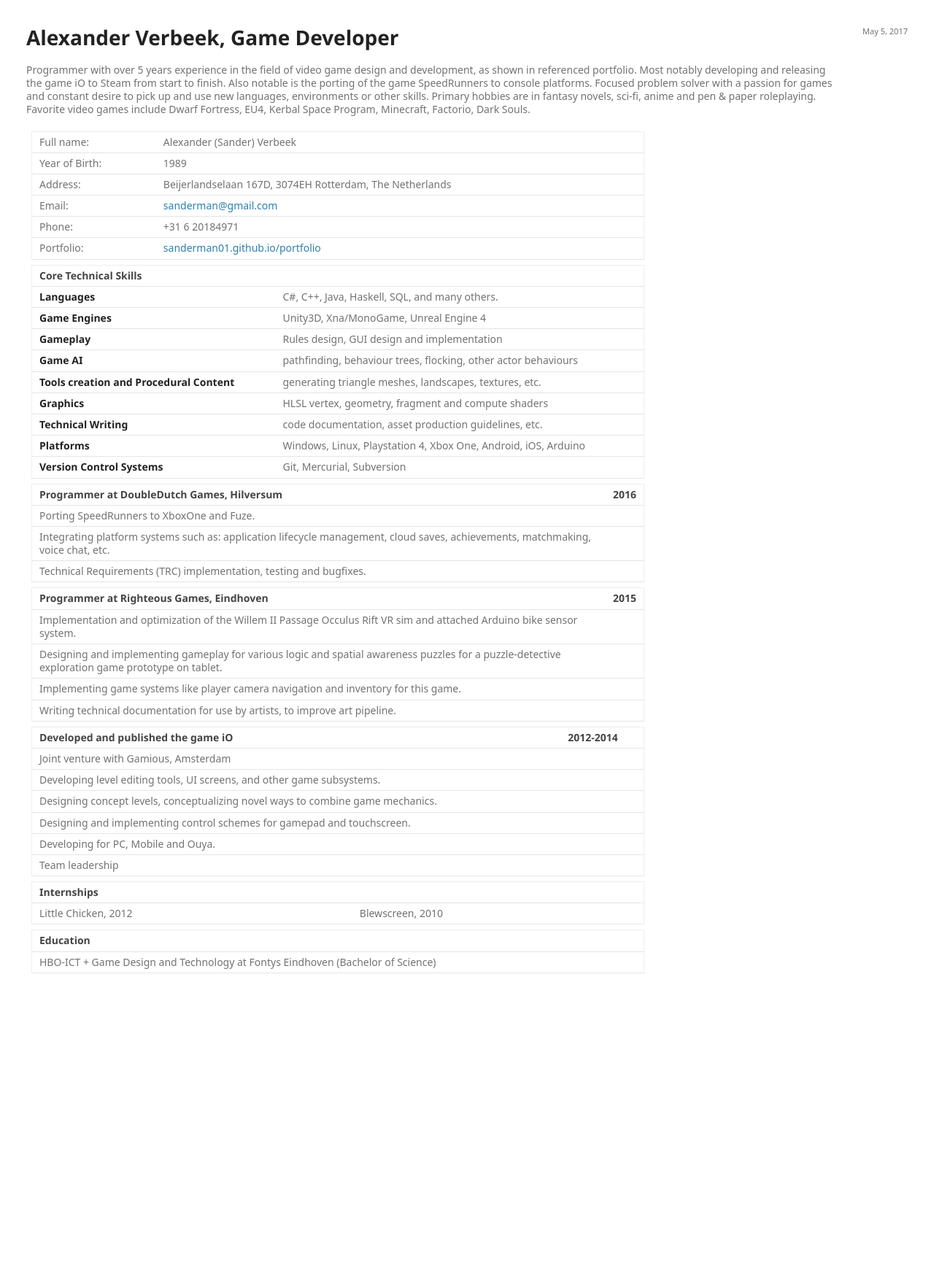
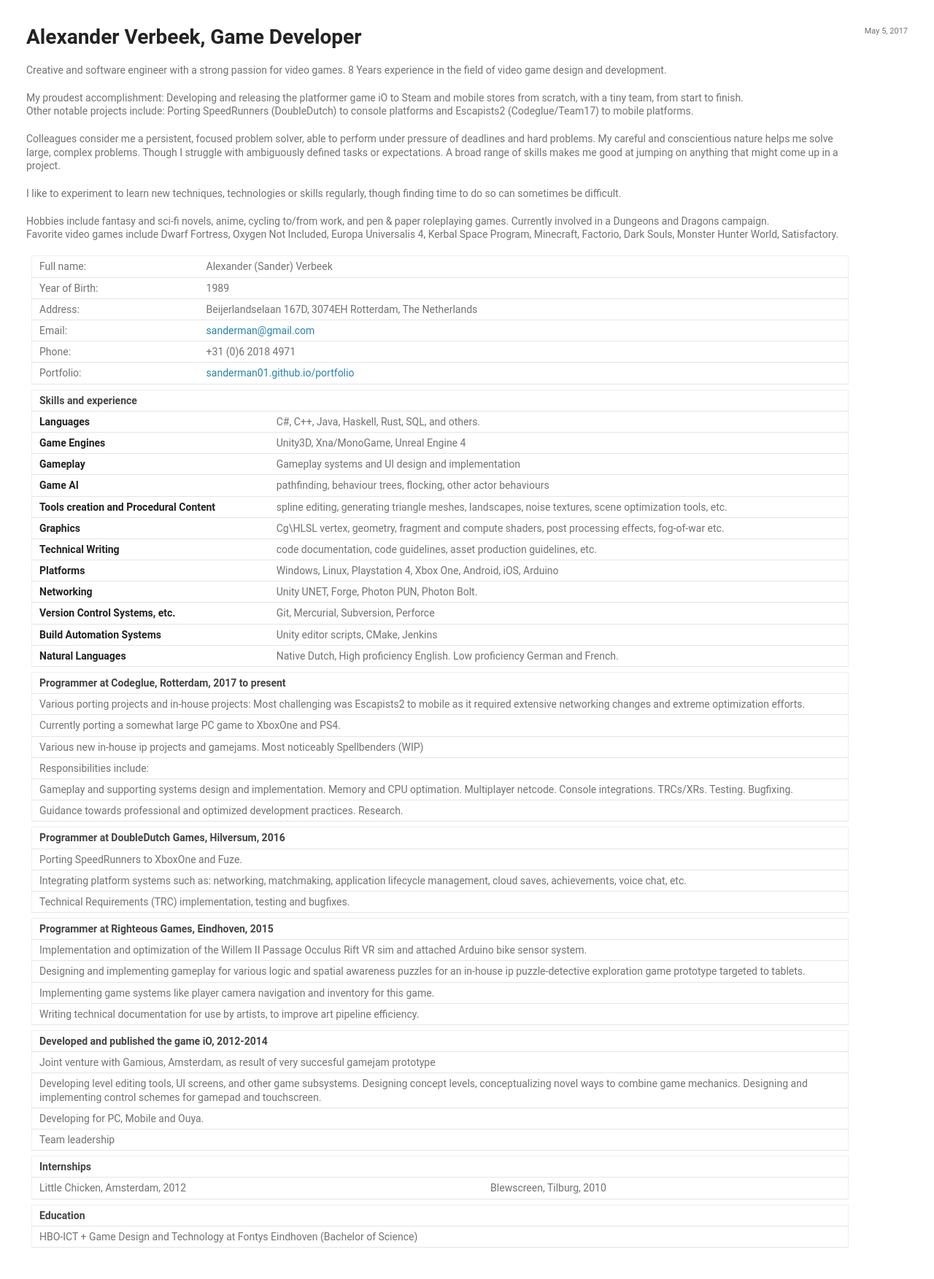
Before and after one commit to sanderman01/sanderman01.github.io, a Jekyll site: the page built from resume.md, in a window 1280 px wide. Shown: the whole page at 73% size. Built offline with Jekyll 4.4.1, drawn with Linux system fonts in a browser that asks for light colours; some web fonts are replaced; a script that is not in the unit is left out; before the commit the page ends 1377 px from its top, so only the background shows below that.

Commit message:
Update resume.

```diff
--- a/assets/css/resume.css
+++ b/assets/css/resume.css
@@ -128,7 +128,7 @@
 
 .highlight { background-color: #f8f8f8; }
 
-body { background-color: #fff; padding: 2em; font: 14px/1.3 "Noto Sans", "Helvetica Neue", Helvetica, Arial, sans-serif; color: #727272; font-weight: 400; max-width: 100em; }
+body { background-color: #fff; padding: 2em; font: 14px/1.3 Roboto, Arial, sans-serif; color: #727272; font-weight: 400; max-width: 100em; }
 
 h1, h2, h3, h4, h5, h6 { color: #222; margin: 0 0 20px; }
 
@@ -161,7 +161,7 @@ pre { padding: 8px 15px; background: #f8f8f8; border-radius: 5px; border: 1px so
 table {
   border-collapse: collapse;
   border: 1px solid #eee;
-  width: 60em;
+  width: 100em;
   margin: 0.5em;
 }
 
--- a/resume.md
+++ b/resume.md
@@ -6,55 +6,74 @@ date: 2017-05-05
 
 # Alexander Verbeek, Game Developer
 
-Programmer with over 5 years experience in the field of video game design and development, as shown in referenced portfolio. Most notably developing and releasing the game iO to Steam from start to finish. Also notable is the porting of the game SpeedRunners to console platforms.
-Focused problem solver with a passion for games and constant desire to pick up and use new languages, environments or other skills.
-Primary hobbies are in fantasy novels, sci-fi, anime and pen & paper roleplaying.
-Favorite video games include Dwarf Fortress, EU4, Kerbal Space Program, Minecraft, Factorio, Dark Souls.
+Creative and software engineer with a strong passion for video games. 8 Years experience in the field of video game design and development.
+
+My proudest accomplishment: Developing and releasing the platformer game iO to Steam and mobile stores from scratch, with a tiny team, from start to finish.
+Other notable projects include: Porting SpeedRunners (DoubleDutch) to console platforms and Escapists2 (Codeglue/Team17) to mobile platforms.
+
+Colleagues consider me a persistent, focused problem solver, able to perform under pressure of deadlines and hard problems.
+My careful and conscientious nature helps me solve large, complex problems. Though I struggle with ambiguously defined tasks or expectations.
+A broad range of skills makes me good at jumping on anything that might come up in a project.
+
+I like to experiment to learn new techniques, technologies or skills regularly, though finding time to do so can sometimes be difficult.
+
+Hobbies include fantasy and sci-fi novels, anime, cycling to/from work, and pen & paper roleplaying games. Currently involved in a Dungeons and Dragons campaign.
+Favorite video games include Dwarf Fortress, Oxygen Not Included, Europa Universalis 4, Kerbal Space Program, Minecraft, Factorio, Dark Souls, Monster Hunter World, Satisfactory.
 
 | Full name: | Alexander (Sander) Verbeek |
 | Year of Birth: | 1989 |
 | Address: | Beijerlandselaan 167D, 3074EH Rotterdam, The Netherlands |
 | Email: | [sanderman@gmail.com](mailto:sanderman@gmail.com) |
-| Phone: | +31 6 20184971 |
+| Phone: | +31 (0)6 2018 4971 |
 | Portfolio: | [sanderman01.github.io/portfolio](http://sanderman01.github.io/portfolio) |
 
-| Core Technical Skills |
+| Skills and experience |
 | --- |
-| **Languages** | C#, C++, Java, Haskell, SQL, and many others. |
+| **Languages** | C#, C++, Java, Haskell, Rust, SQL, and others. |
 | **Game Engines** | Unity3D, Xna/MonoGame, Unreal Engine 4 |
-| **Gameplay** | Rules design, GUI design and implementation |
+| **Gameplay** | Gameplay systems and UI design and implementation |
 | **Game AI** | pathfinding, behaviour trees, flocking, other actor behaviours |
-| **Tools creation and Procedural Content** | generating triangle meshes, landscapes, textures, etc. |
-| **Graphics** | HLSL vertex, geometry, fragment and compute shaders |
-| **Technical Writing** | code documentation, asset production guidelines, etc. |
+| **Tools creation and Procedural Content** | spline editing, generating triangle meshes, landscapes, noise textures, scene optimization tools, etc. |
+| **Graphics** | Cg\HLSL vertex, geometry, fragment and compute shaders, post processing effects, fog-of-war etc. |
+| **Technical Writing** | code documentation, code guidelines, asset production guidelines, etc. |
 | **Platforms** | Windows, Linux, Playstation 4, Xbox One, Android, iOS, Arduino |
-| **Version Control Systems** | Git, Mercurial, Subversion |
+| **Networking** | Unity UNET, Forge, Photon PUN, Photon Bolt. |
+| **Version Control Systems, etc.** | Git, Mercurial, Subversion, Perforce |
+| **Build Automation Systems** | Unity editor scripts, CMake, Jenkins |
+| **Natural Languages** | Native Dutch, High proficiency English. Low proficiency German and French. |
 
-| Programmer at DoubleDutch Games, Hilversum | 2016 |
+| Programmer at Codeglue, Rotterdam, 2017 to present |
+| --- | --- |
+| Various porting projects and in-house projects: Most challenging was Escapists2 to mobile as it required extensive networking changes and extreme optimization efforts. |
+| Currently porting a somewhat large PC game to XboxOne and PS4. |
+| Various new in-house ip projects and gamejams. Most noticeably Spellbenders (WIP) |
+| Responsibilities include: |
+| Gameplay and supporting systems design and implementation. Memory and CPU optimation. Multiplayer netcode. Console integrations. TRCs/XRs. Testing. Bugfixing. |
+| Guidance towards professional and optimized development practices. Research. |
+
+| Programmer at DoubleDutch Games, Hilversum, 2016 |
 | --- | --- |
 | Porting SpeedRunners to XboxOne and Fuze.
-| Integrating platform systems such as: application lifecycle management, cloud saves, achievements, matchmaking, voice chat, etc. |
+| Integrating platform systems such as: networking, matchmaking, application lifecycle management, cloud saves, achievements, voice chat, etc. |
 | Technical Requirements (TRC) implementation, testing and bugfixes. |
 
-| Programmer at Righteous Games, Eindhoven | 2015 |
+| Programmer at Righteous Games, Eindhoven, 2015 |
 | --- | --- |
 | Implementation and optimization of the Willem II Passage Occulus Rift VR sim and attached Arduino bike sensor system. |
-| Designing and implementing gameplay for various logic and spatial awareness puzzles for a puzzle-detective exploration game prototype on tablet. |
+| Designing and implementing gameplay for various logic and spatial awareness puzzles for an in-house ip puzzle-detective exploration game prototype targeted to tablets. |
 | Implementing game systems like player camera navigation and inventory for this game.
-| Writing technical documentation for use by artists, to improve art pipeline.
+| Writing technical documentation for use by artists, to improve art pipeline efficiency.
 
-| Developed and published the game iO | 2012-2014
+| Developed and published the game iO, 2012-2014 |
 | --- | --- |
-| Joint venture with Gamious, Amsterdam |
-| Developing level editing tools, UI screens, and other game subsystems. |
-| Designing concept levels, conceptualizing novel ways to combine game mechanics. |
-| Designing and implementing control schemes for gamepad and touchscreen. |
+| Joint venture with Gamious, Amsterdam, as result of very succesful gamejam prototype |
+| Developing level editing tools, UI screens, and other game subsystems. Designing concept levels, conceptualizing novel ways to combine game mechanics. Designing and implementing control schemes for gamepad and touchscreen. |
 | Developing for PC, Mobile and Ouya. |
 | Team leadership |
 
 | Internships |   |
 | --- | --- |
-| Little Chicken, 2012 | Blewscreen, 2010
+| Little Chicken, Amsterdam, 2012 | Blewscreen, Tilburg, 2010 |
 
 | Education |
 | --- |
```
